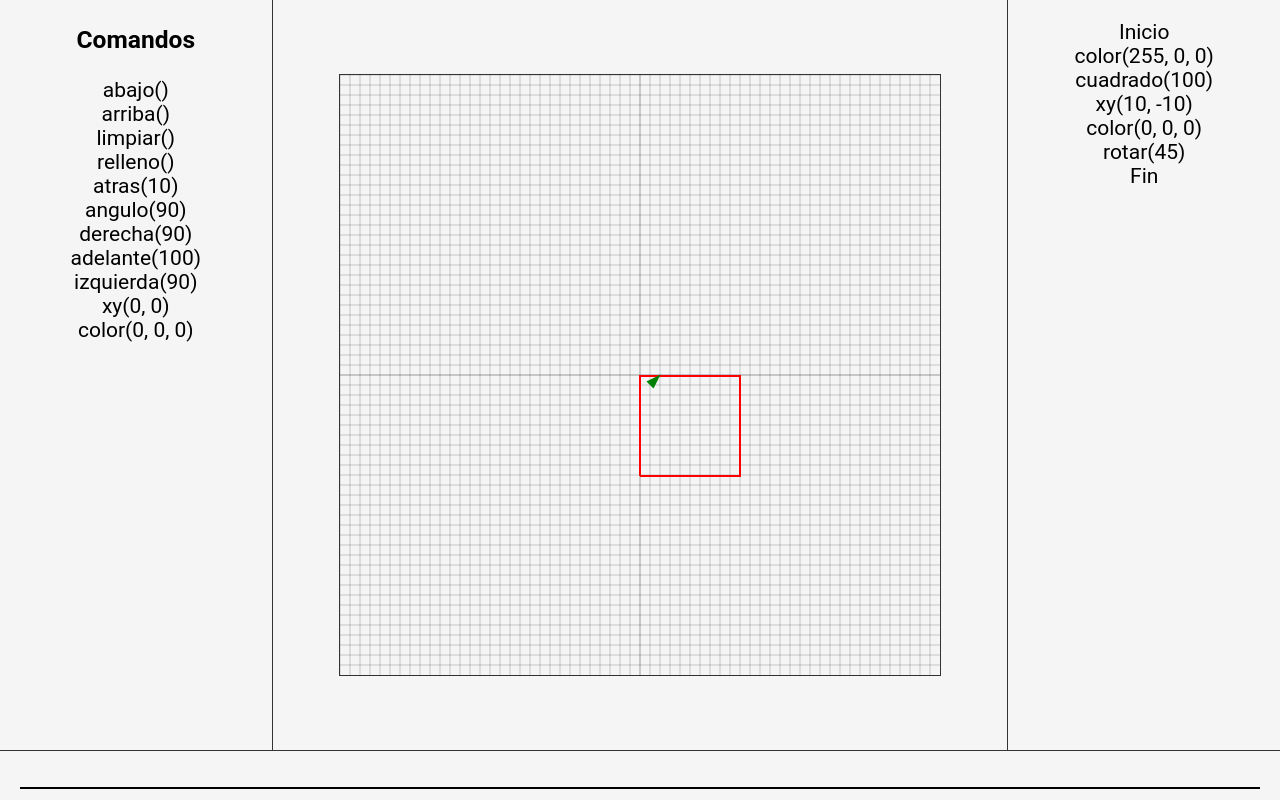
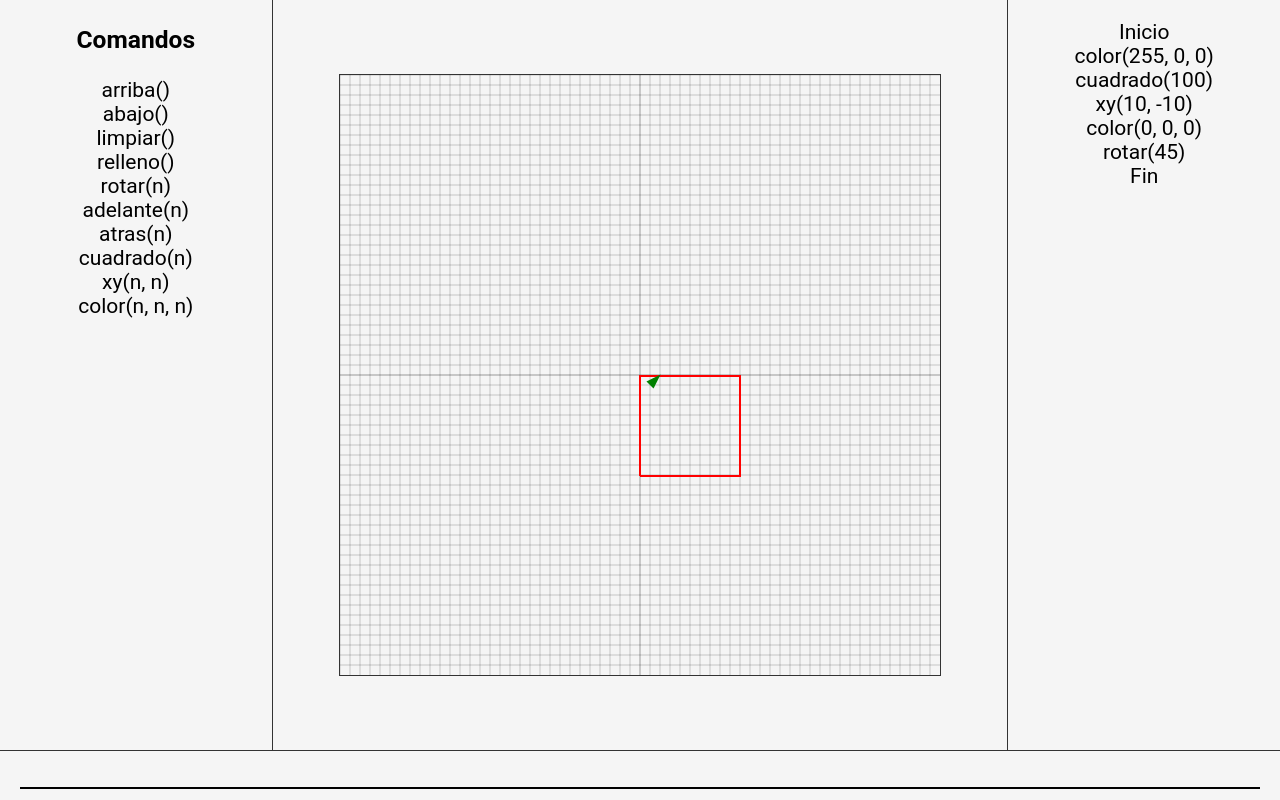
Before and after one commit to kuronosu/graphics-learning, a website with bundled scripts: page public/index.html in a window 1280 px wide. Built offline with nearby package versions, Linux system fonts and the light colour scheme.

Commit message:
command list auto update

```diff
--- a/public/index.html
+++ b/public/index.html
@@ -12,20 +12,8 @@
       <div class="panels">
         <div class="panel left-panel">
           <h3>Comandos</h3>
-          <ul>
-            <li>abajo()</li>
-            <li>arriba()</li>
-            <li>limpiar()</li>
-            <li>relleno()</li>
+          <ul id="example-commands">
 
-            <li>atras(10)</li>
-            <li>angulo(90)</li>
-            <li>derecha(90)</li>
-            <li>adelante(100)</li>
-            <li>izquierda(90)</li>
-
-            <li>xy(0, 0)</li>
-            <li>color(0, 0, 0)</li>
           </ul>
         </div>
         <div class="panel center-panel">
--- a/src/index.ts
+++ b/src/index.ts
@@ -42,8 +42,10 @@ function main() {
   const $historyContainer = document.getElementById(
     'history-container',
   ) as HTMLOListElement;
+  const $exampleCommands = document.getElementById('example-commands') as HTMLUListElement;
   const $canvas = document.getElementById('canvas') as HTMLCanvasElement;
   const $canvasGrid = document.getElementById('grid') as HTMLCanvasElement;
+
   grid($canvasGrid.getContext('2d')!);
 
   const drawer = new Controller(
@@ -52,6 +54,13 @@ function main() {
     })!,
   );
 
+  Object.keys(drawer.commandsArgCount)
+    .forEach(function eachKey(key) {
+      const $li = document.createElement('li');
+      const c: number = (drawer.commandsArgCount as any)[key][0];
+      $li.innerText = `${key}(${c > 0 ? Array(c).fill('n').join(', ') : ''})`;
+      $exampleCommands.appendChild($li);
+    });
   drawer.history.observe((history) => {
     $historyContainer.innerHTML = '';
     $historyContainer.appendChild(createLI('Inicio'));
```
